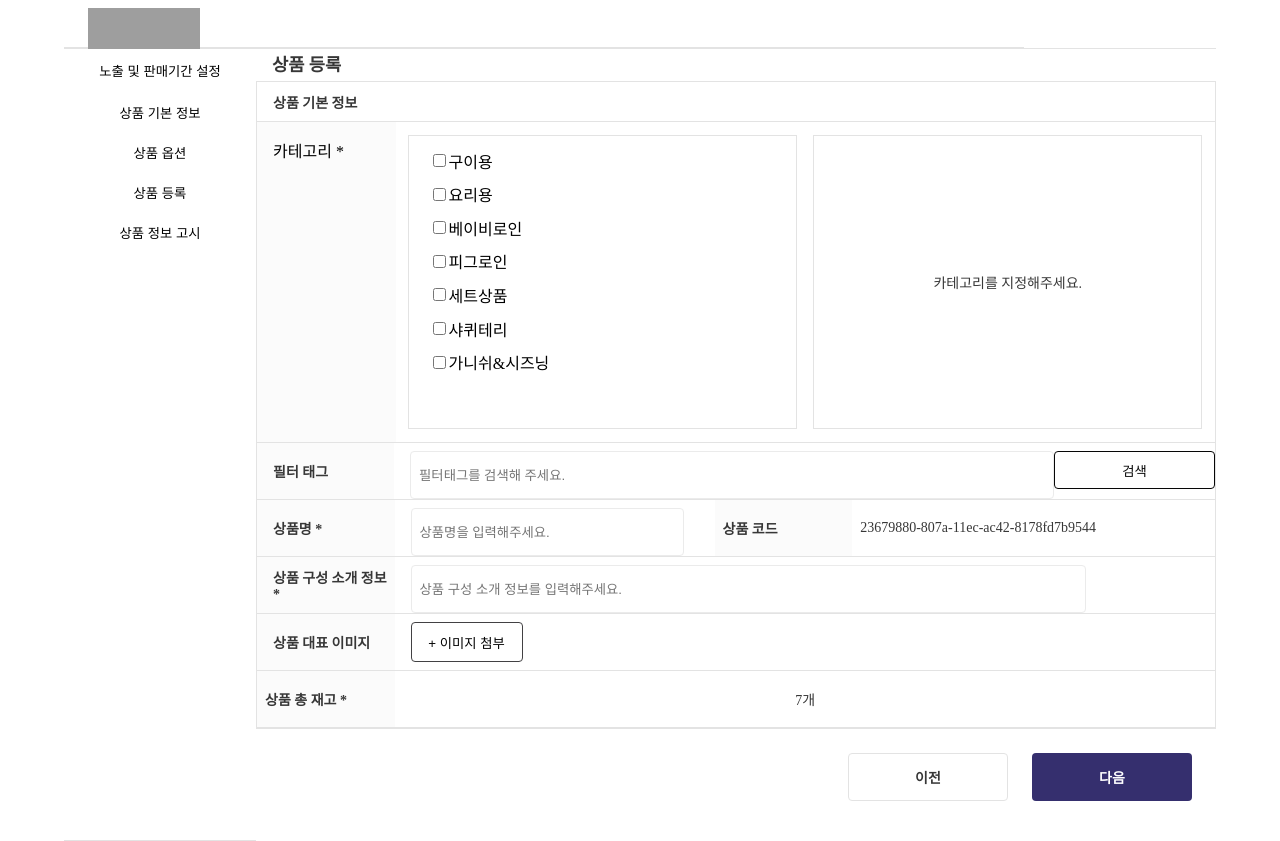
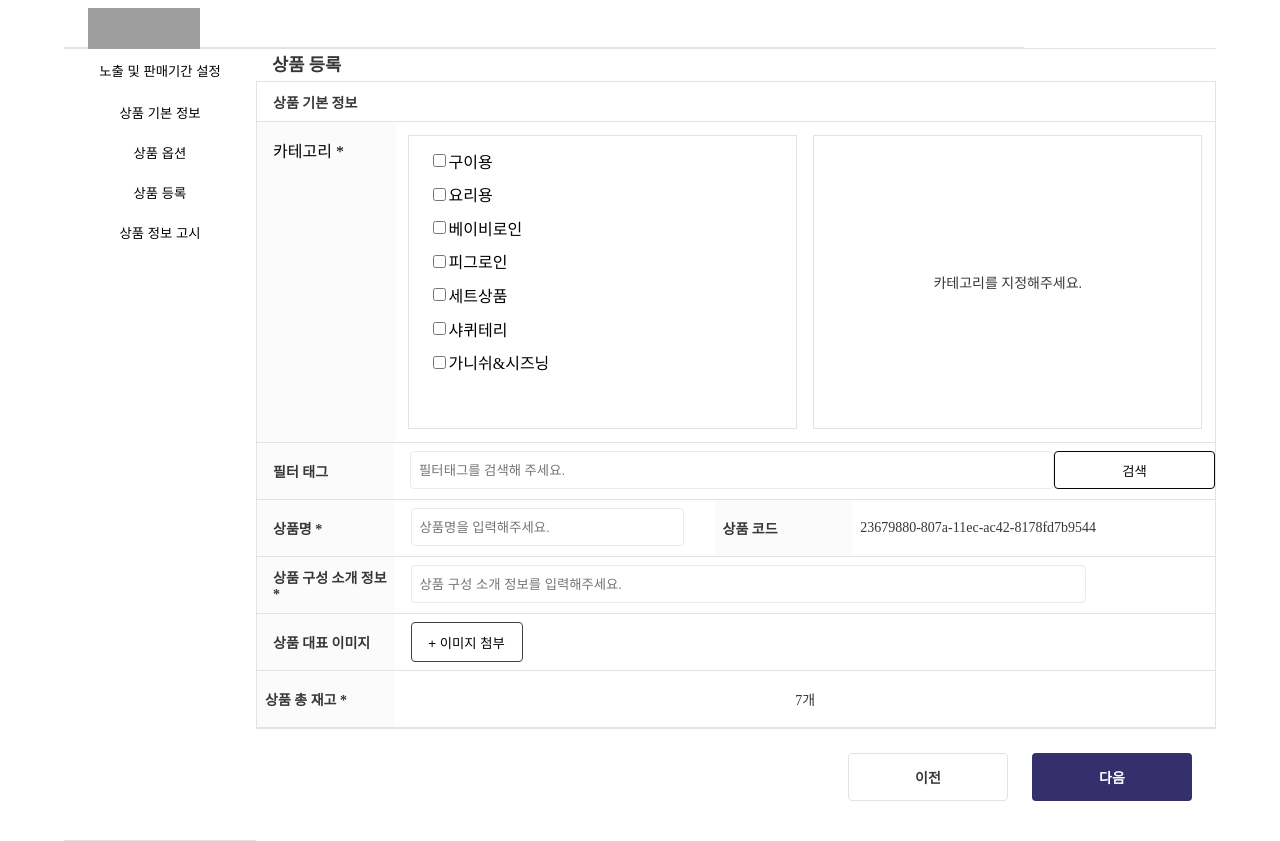
Before and after one commit to wanted-luckyzzang/wanted-product-registration, a React (Create React App) app: page /basicinfo in a window 1280 px wide. Built offline with nearby package versions, Linux system fonts and the light colour scheme; grey boxes are pictures that could not be loaded.

Commit message:
fix: height 값 잘 전달받게끔 수정

```diff
--- a/src/common/Input.js
+++ b/src/common/Input.js
@@ -1,5 +1,5 @@
-import React from "react";
-import styled from "styled-components";
+import React from 'react';
+import styled from 'styled-components';
 
 const Input = (props) => {
   const {
@@ -46,17 +46,18 @@ const Input = (props) => {
 };
 
 Input.defaultProps = {
-	width: "100%",
-	padding: "",
-	margin: "0",
+  width: '100%',
+  padding: '',
+  margin: '0',
   checked: false,
-	placeholder: "",
+  placeholder: '',
   none: false,
   multiple: false,
   _ref: null,
   _onChange: () => {},
   _onFocus: () => {},
-	textAlign: "",
+  textAlign: '',
+  height: '40px',
 };
 
 const ElInput = styled.input`
@@ -65,8 +66,8 @@ const ElInput = styled.input`
   margin: ${(props) => props.margin};
   border: 1px solid #ebebeb;
   border-radius: 4px;
-	${(props) => (props.none ? "display: none;" : "")};
-	height: ${(props) => (props.height ? `height: ${props.height}` : "40px")};
+  height: ${(props) => props.height};
+  ${(props) => (props.none ? 'display: none;' : '')};
   ${(props) => `text-indent: ${props.textIndent}`};
   ${(props) => `text-align: ${props.textAlign}`}
 `;
```
Lines whose indentation alone changed are shown as unchanged.
